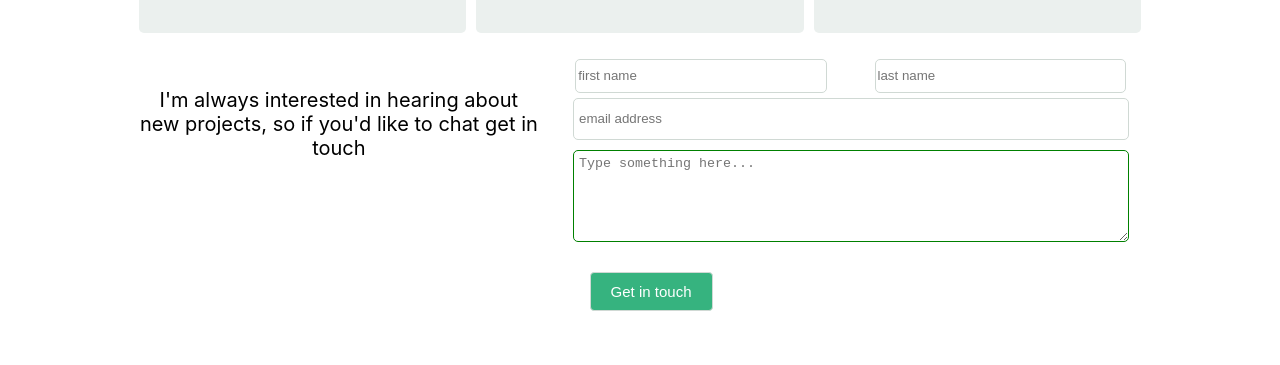
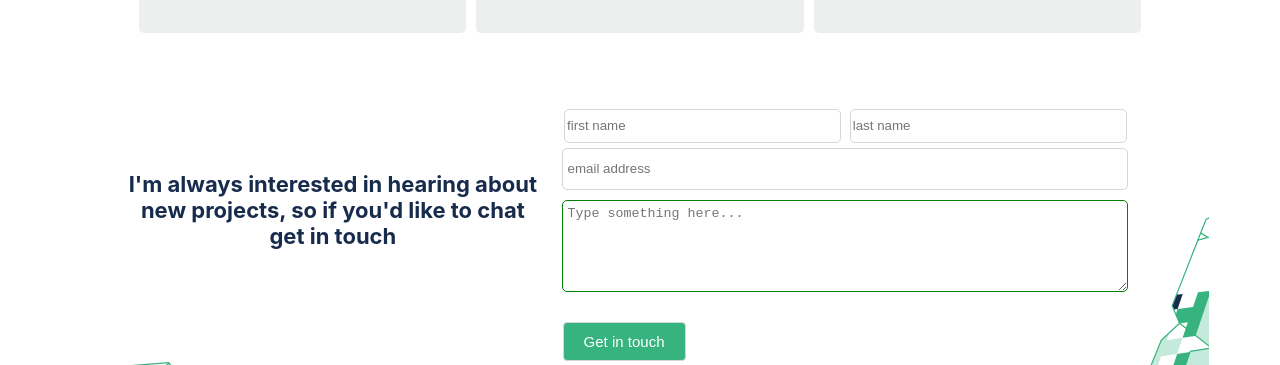
Before and after one commit to Daniel-Kigozi/Mobile-First, a website: page index.html in a window 1280 px wide. Shown: the part 1990-2355 px from the top of the page. Drawn offline with Linux system fonts and the light colour scheme; a web font is replaced by a local one.

Commit message:
fixed design errors in css

```diff
--- a/index.html
+++ b/index.html
@@ -181,7 +181,6 @@
                 </ul>
             </div>
         </section>
-
         <section class="contact-section">
            <div class="contact-inner-label">
                 <p class="contact-par">I'm always interested in hearing about new projects, so if you'd like to chat get in touch</p>
@@ -233,7 +232,8 @@
                 <button class="button button-line" id="desk-button"> Get in touch</button>
                 </form>
             </div>
-            <div>
+        </section>
+        <footer class="icons-contact11">
             <social>
                 <ul class="social-icons">
                     <li><img src="media/github.svg"></li>
@@ -243,8 +243,6 @@
                     <li><img src="media/angellist.svg"></li>
                 </ul>
             </social>
-            </div>
-            <a  class= "email" href="#" id="emailing">kdanalex69@gmail.com</a>
-        </section>
+        </footer>
     </body>
 </html>
--- a/styles.css
+++ b/styles.css
@@ -626,18 +626,13 @@
     margin-top: 30px;
   }
 
-  .contact-section {
-    width: 90%;
-    margin: auto;
-    text-align: center;
-    height: 750px;
-  }
+
 
   .contact-inner-label-desktop {
     display: flex;
     flex-direction: row;
     width: 90%;
-    margin: auto auto 40px auto;
+    margin: 50px auto 40px auto;
   }
 
   .contact-inner-label {
@@ -645,13 +640,14 @@
   }
 
   .contact-par {
-    font-size: 20px;
-    font-weight: 200px;
     width: 40%;
-    height: 120px;
-    color: navy blue;
-    padding: 50px 10px 0 10px;
-    margin-top: 0;
+    height: 200px;
+    font-style: normal;
+    font-weight: 700;
+    font-size: 22px;
+    display: flex;
+    align-items: center;
+    color: #172b4d;
   }
 
   form {
@@ -659,19 +655,19 @@
   }
 
   .form-about-1 {
-    display: flex;
-    flex-direction: row;
-    justify-content: space-between;
-    align-items: center;
-    padding: 0;
     padding-inline-start: 0;
-    width: 95%;
+    display: inline-flex;
+    width: 93%;
+  }
+
+  .form-about {
+    width: 90%;
   }
 
   #firstname,
   #lastname {
     margin: 5px;
-    width: 90%;
+    width: 95%;
     height: 30px;
     border-radius: 5px;
     border: 1px solid #d0d9d4;
@@ -713,6 +709,17 @@
 
   #desk-button {
     border: 1px solid #d0d9d4;
-    margin-left: 40px;
+    margin-left: 25px;
+  }
+
+  .contact-section {
+    width: 90%;
+    margin: auto;
+    text-align: center;
+    height: 600px;
+    background-image: url("media/contact-form-desktop-image.svg");
+    background-repeat: no-repeat;
+    background-position: 100% 100%;
+    background-size: 1100px 600px;
   }
 }
```
Also changed, not shown: media/2-contact-form-desktop-40@2x.png (added), media/contact-form-desktop-image.svg (added). Lines whose indentation alone changed are shown as unchanged.
